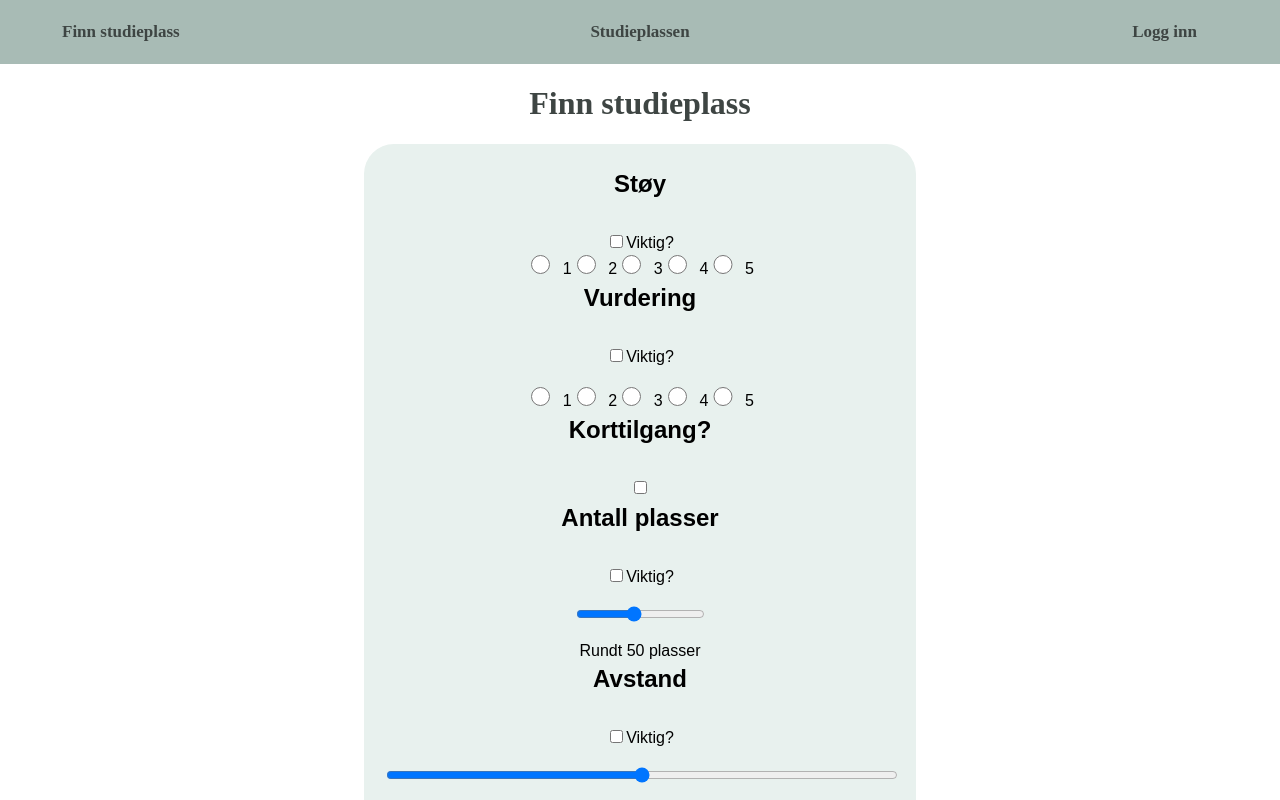
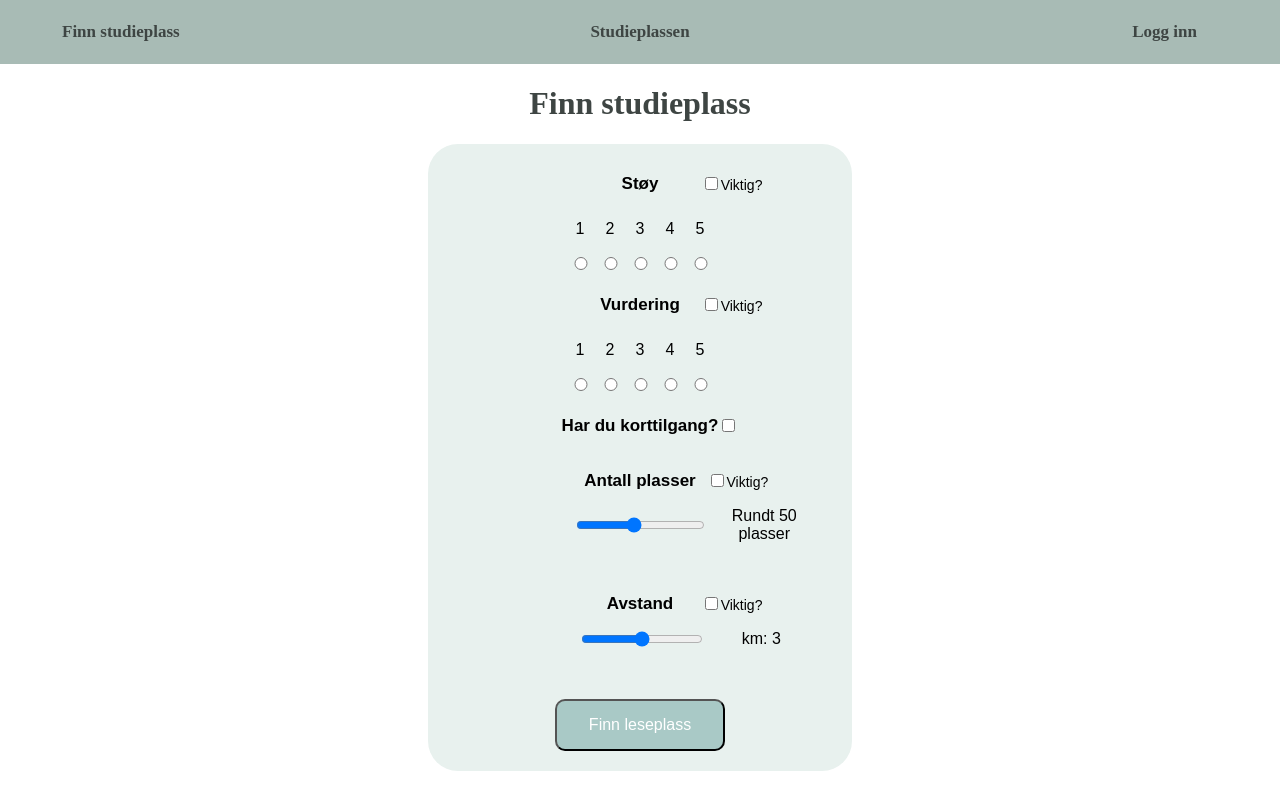
Before and after one commit to HeddaSkaare/studieplassen, a React (Create React App) app: page /filterSite in a window 1280 px wide. Shown: the top 800 px of the page. Built offline with nearby package versions, Linux system fonts and the light colour scheme; no server answers.

Commit message:
Ikke ferdig ennå

```diff
--- a/src/components/filterSite.jsx
+++ b/src/components/filterSite.jsx
@@ -226,116 +226,136 @@ export default function FilterSite() {
             <div>
                 <NavBar></NavBar>
             </div>
-            <header class="header">
+            <header className="header">
                 <h1>Finn studieplass</h1>
             </header>
             <div className="filterBox">
-                <div id="stoy">
-                    <div class="headerWeights">
-                            <h2>Støy</h2>
-                        <span id="weight">
+                <div id="container">
+                    <div className="headerWeights">
+                        <div>
+                            <p></p>
+                        </div>
+                            <h2 id="title">Støy </h2>
+                            <div id="weight">
                                 <input
                                 type="checkbox"
                                 name="check"
                                 onChange={onChangeCheckedStoy}
                             ></input>
-                            Viktig?
-                        </span>
+                            <p>Viktig?</p>
+                            </div>
+                    </div>
+                    <div className="choice"
+                        onChange={onChangeStoy}>
+                        <p>1</p>
+                        <p>2</p>
+                        <p>3</p>
+                        <p>4</p>
+                        <p>5</p>
+                        <input type="radio" id="1" value="1" name="stoy" />{" "}
 
-                        <div onChange={onChangeStoy}>
-                            <input type="radio" id="1" value="1" name="stoy" />{" "}
-                            1
                         <input
                             type="radio"
                             id="1"
                             value="2"
                             name="stoy"
                         />{" "}
-                            2
+
                         <input
                             type="radio"
                             id="1"
                             value="3"
                             name="stoy"
                         />{" "}
-                            3
+
                         <input
                             type="radio"
                             id="1"
                             value="4"
                             name="stoy"
                         />{" "}
-                            4
+
                         <input
                             type="radio"
                             id="1"
                             value="5"
                             name="stoy"
                         />{" "}
-                            5
+
                     </div>
                 </div>
-                </div>
-                <div id="vurdering">
-                    <div class="headerWeights">
-                        <div>
+                <div id="container">
+                    <div className="headerWeights">
+                        <div><p></p></div>
                         <h2>Vurdering</h2>
-                        </div>
                         <div id="weight">
                             <input
                                 type="checkbox"
                                 name="check"
                                 onChange={onChangeCheckedVurdering}
                             ></input>
-                            Viktig?
+                            <p>Viktig?</p>
                         </div>
-                        <br />
-                        <div onChange={onChangeVurdering}>
+                    </div>
+                    <div className="choice"
+                        onChange={onChangeVurdering}>
+                        <p>
+                         1
+                        </p>
+                        <p>
+                         2
+                        </p>
+                        <p>
+                         3
+                        </p>
+                        <p>
+                         4
+                        </p>
+                        <p>
+                         5
+                        </p>
                         <input
                             type="radio"
                             id="1"
                             value="1"
                             name="vurdering"
                         />{" "}
-                            1
                         <input
                             type="radio"
                             id="1"
                             value="2"
                             name="vurdering"
                         />{" "}
-                            2
+
                         <input
                             type="radio"
                             id="1"
                             value="3"
                             name="vurdering"
                         />{" "}
-                            3
+
                         <input
                             type="radio"
                             id="1"
                             value="4"
                             name="vurdering"
                         />{" "}
-                            4
+
                         <input
                             type="radio"
                             id="1"
                             value="5"
                             name="vurdering"
                         />{" "}
-                            5
                     </div>
                 </div>
-                </div>
-                <div id="korttilgang">
-                    <div class="headerWeights">
-                        <div>
-                            <h2>Korttilgang?</h2>
-                        </div>
-                        <div>
+                <div id="container">
+                    <div className="headerWeights">
+                        <div><p></p></div>
+                            <h2 id="kort1">Har du korttilgang?</h2>
+                        <div id="kort2">
                             <input
+
                                 type="checkbox"
                                 name="check"
                                 onChange={onChangeKorttilgang}
@@ -343,20 +363,19 @@ export default function FilterSite() {
                         </div>
                     </div>
                 </div>
-                <div id="Kapasitet">
-                    <div class="headerWeights">
-                        <div>
-                            <h2>Antall plasser</h2>
-                        </div>
+                <div id="container">
+                    <div className="headerWeights">
+                        <div><p></p></div>
+                            <h2 id="kort1">Antall plasser</h2>
                         <div id="weight">
                             <input
                                 type="checkbox"
                                 name="check"
                                 onChange={onChangeCheckedStorrelse}
                             ></input>
-                            Viktig?
+                           <p>Viktig?</p>
                         </div>
-                        <br />
+                        <div></div>
                         <input
                             type="range"
                             step={10}
@@ -368,18 +387,18 @@ export default function FilterSite() {
                         <p>Rundt {storrelse} plasser</p>
                     </div>
                 </div>
-                <div id="avstand">
-                    <div class="headerWeights">
-                        <div>
+                <div id="container">
+                    <div className="headerWeights">
+                        <div><p></p></div>
                             <h2>Avstand</h2>
-                        </div>
                         <div id="weight">
                             <input
                                 type="checkbox"
                                 name="check"
                                 onChange={onChangeCheckedNerhet}
                             ></input>
-                            Viktig?
+                            <p>Viktig?</p>
+
                         </div>
                         <br />
                         <input
@@ -399,7 +418,7 @@ export default function FilterSite() {
                         Finn leseplass
                     </button>
                 </div>
-            </div>
+            </div> {/* filterBox*/}
         </>
     );
 }
--- a/src/css/filterSite.css
+++ b/src/css/filterSite.css
@@ -8,16 +8,19 @@ margin: auto;
 box-shadow: 2px 3px 4px 5px rgba(0, 0, 0, 0.4);
 
 }
-header {
+@media only screen and (min-width: 751px) {
+
+
+}
+.header {
     text-align: center;
     font-family: 'Futura';
     color: #3e4543;
 }
-
 .filterBox {
     font-family: Arial, Helvetica, sans-serif;
     background-color: #e8f1ee;
-    width: 40%;
+    width: 30%;
     border-radius: 30px;
     border-width: 2px;
     border-color: #446662;
@@ -25,14 +28,37 @@ header {
     margin: auto;
     text-align: center;
 }
-
-.filterBox h2 {
-    position: relative;
-    left: 50%;
-    transform: translate(-50%, -50%);
+.headerWeights {
+    display: grid;
+    grid-template-columns: 1fr 1fr 1fr;
+    flex-direction: row;
+    justify-content: center;
+    align-items: center;
+    padding: 10px;
 }
 
+.headerWeights > h2 {
+    font-size: 17px;
+    margin: 0px;
+}
 #weight{
+    display: inline;
+    justify-self: start;
+}
+
+#weight p {
+    font-size: 14px;
+    display: inline;
+    margin: 0px;
+}
+#container{
+    margin-bottom: 15px;
+}
+.choice{
+
+    display: grid;
+    grid-template-columns:30px 30px 30px 30px 30px;
+    justify-content: center;
 
 }
 #button {
@@ -40,16 +66,18 @@ header {
     box-shadow: 1px 1px 1px 1px rgba(0, 0, 0, 0.4);
     border: none;
 }
+#kort1 {
+    white-space: nowrap;
 
+}
+#kort2{
+    display: inline;
+    justify-self: start;
+}
 input[type="radio"] {
-    height: 1.2rem;
-    width: 1.2rem;
-    margin-right: 0.5rem;
+    display: block;
 }
-input,
-label {
-    cursor: pointer;
-}
+
 
 #sok {
     background-color: #a9c9c6;
@@ -60,13 +88,14 @@ label {
     text-decoration: none;
     display: inline-block;
     font-size: 16px;
-    margin-top: 50px;
+    margin-top: 10px;
 }
 #sok:active {
-    background-color: rgb(5, 90, 12);
+    background-color: #6d938f;
 }
 
 
 .slidecontainer {
+    color: #a9c9c6;
     width: 100%;
 }
```
Lines whose indentation alone changed are shown as unchanged.
